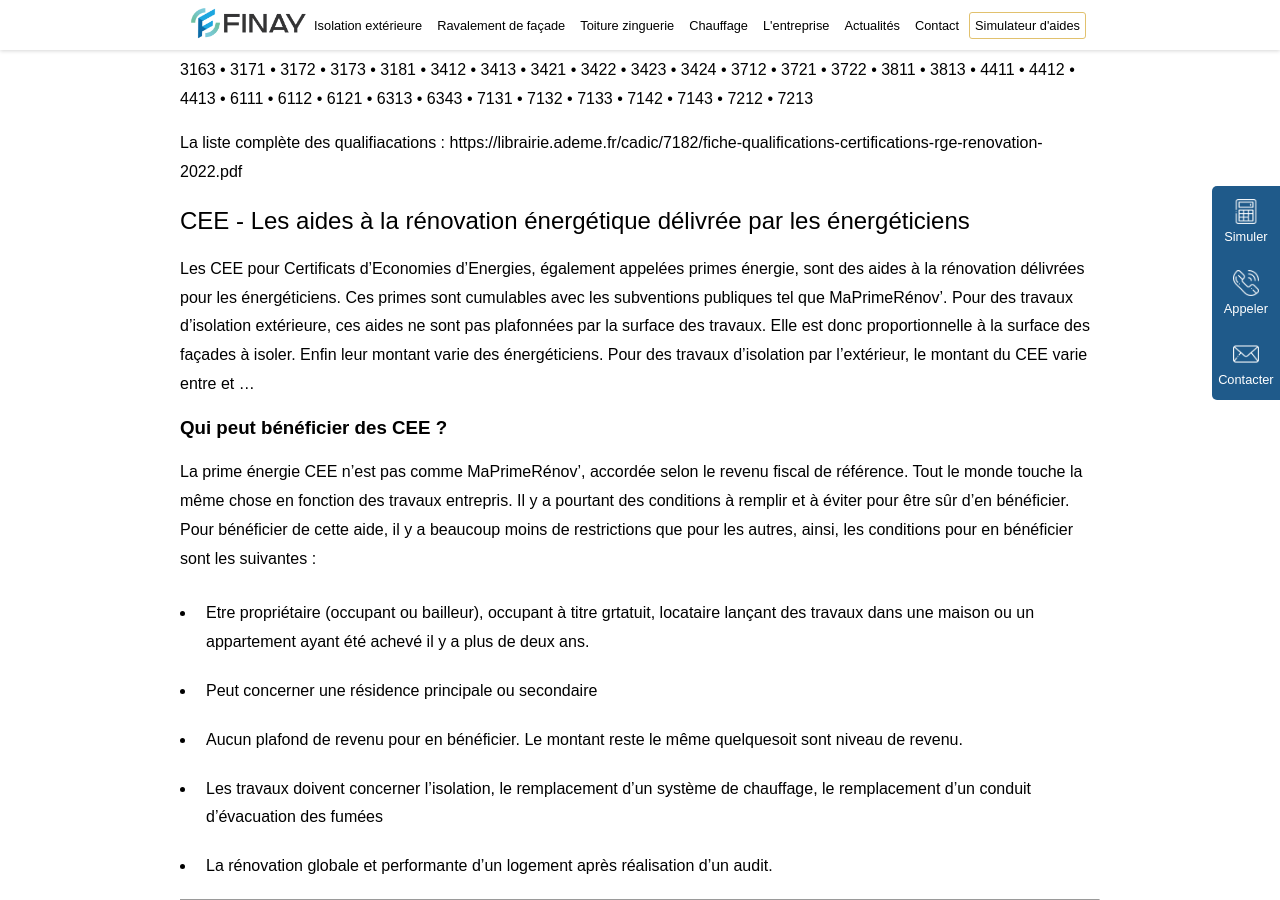
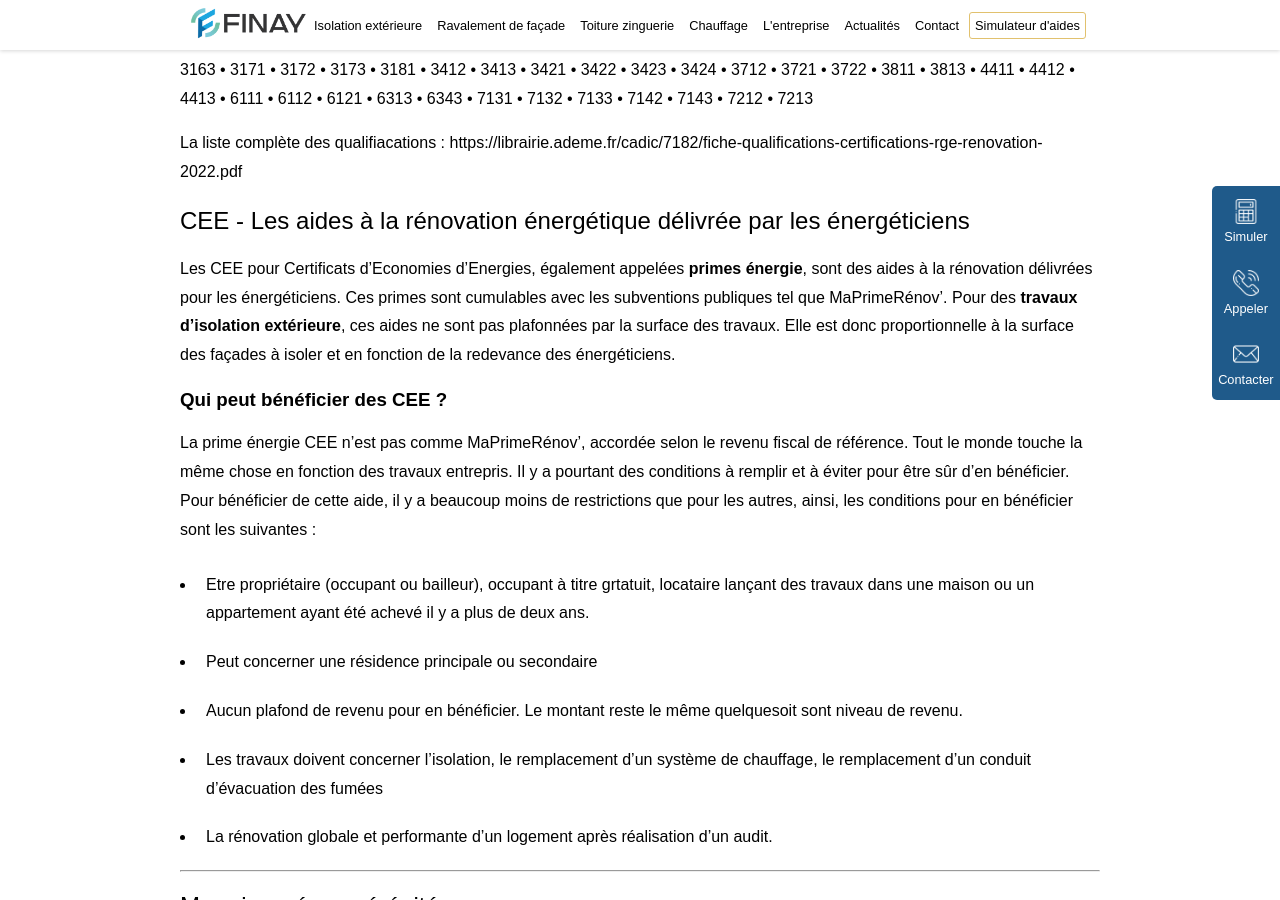
Before and after one commit to ozymedia/finay, a Jekyll site: the page built from _posts/2022-11-04-aides-isolation-exterieure-2023.md, in a window 1280 px wide and 900 px high, scrolled down 4051 px. Built offline with Jekyll 4.4.1, drawn with Linux system fonts in a browser that asks for light colours; some web fonts are replaced; a script that is not in the unit is left out; some of the changed text lies outside the part shown.

Commit message:
change text

```diff
--- a/_posts/2022-11-04-aides-isolation-exterieure-2023.md
+++ b/_posts/2022-11-04-aides-isolation-exterieure-2023.md
@@ -76,8 +76,7 @@ Il faudra donc s’assurer que l’artisan effectuant les travaux d’isolation
 La liste complète des qualifiacations : https://librairie.ademe.fr/cadic/7182/fiche-qualifications-certifications-rge-renovation-2022.pdf
 
 ## CEE - Les aides à la rénovation énergétique délivrée par les énergéticiens
-Les CEE pour Certificats d’Economies d’Energies, également appelées primes énergie, sont des aides à la rénovation délivrées pour les énergéticiens. Ces primes sont cumulables avec les subventions publiques tel que MaPrimeRénov’. Pour des travaux d’isolation extérieure, ces aides ne sont pas plafonnées par la surface des travaux. Elle est donc proportionnelle à la surface des façades à isoler.
-Enfin leur montant varie des énergéticiens. Pour des travaux d’isolation par l’extérieur, le montant du CEE varie entre et …
+Les CEE pour Certificats d’Economies d’Energies, également appelées **primes énergie**, sont des aides à la rénovation délivrées pour les énergéticiens. Ces primes sont cumulables avec les subventions publiques tel que MaPrimeRénov’. Pour des **travaux d’isolation extérieure**, ces aides ne sont pas plafonnées par la surface des travaux. Elle est donc proportionnelle à la surface des façades à isoler et en fonction de la redevance des énergéticiens.
 
 ### Qui peut bénéficier des CEE ?
 La prime énergie CEE n’est pas comme MaPrimeRénov’, accordée selon le revenu fiscal de référence. Tout le monde touche la même chose en fonction des travaux entrepris.
@@ -92,7 +91,7 @@ Pour bénéficier de cette aide, il y a beaucoup moins de restrictions que pour
 --- ---- ---
 
 ## Ma prime rénov sérénité
-
+????
 ### Forfait rénovation globale
 - Très modeste : ???
 - Modestes : ???
@@ -128,6 +127,7 @@ Pour en bénéficier, il est intéressant de contacter l’organisme en charge d
 
 ## Y-a-t-il des changements entre 2023 et 2022 au niveau des aides ?
 
+Face à la lent
 Prolongement du forfait rénovation globale(MaPrimeRénov’ rénovation globale) qui était jusqu’à fin 2022 d’un montant de 7000€ pour les bouquets de travaux à destination des classes moyennes. Ce forfait passera en 2023 à 10500€.
 
 Le forfait CEE passe de 4000 à 5000€ pour les ménages modestes et très modestes.
```
